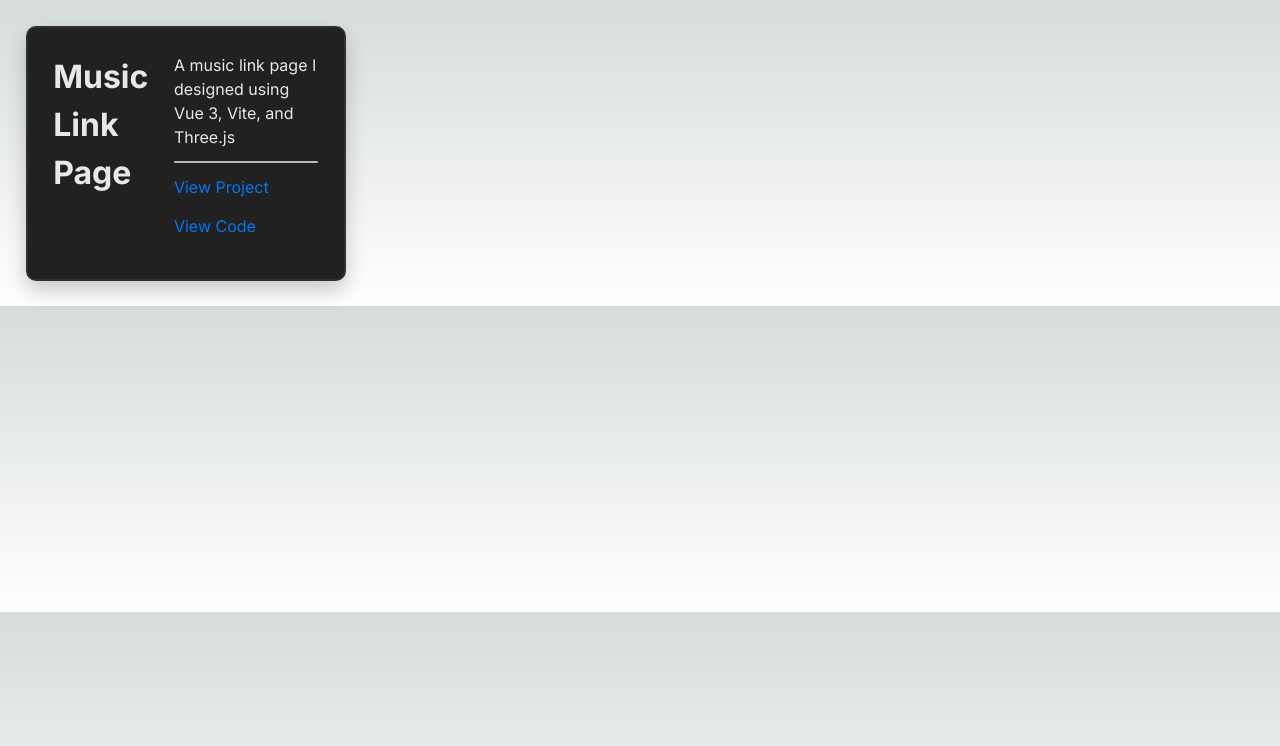
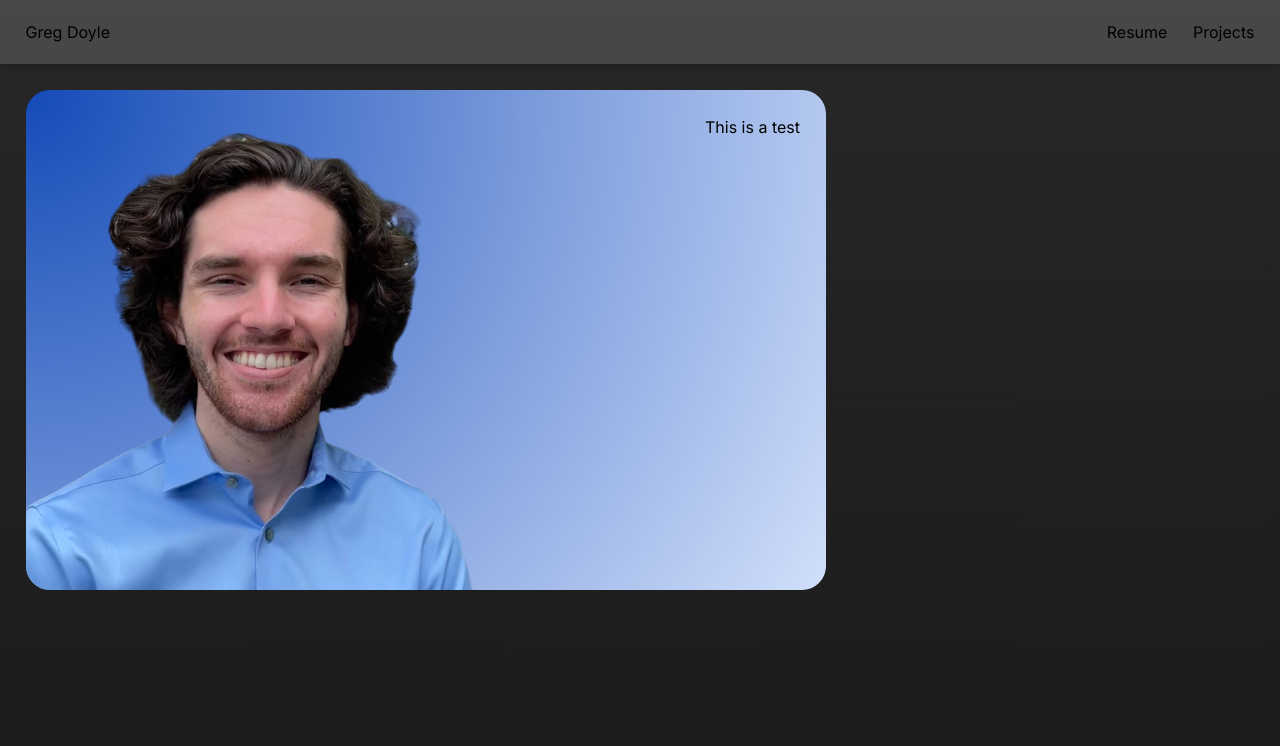
Before and after one commit to 18gdoyle/GregDoylesPortfolioSite, a Next.js app in the folder greg-doyles-portfolio-site/: page / in a window 1280 px wide. Shown: the top 746 px of the page. Built offline with nearby package versions, Linux system fonts and the light colour scheme.

Commit message:
nav bar looks nce

```diff
--- /dev/null
+++ b/greg-doyles-portfolio-site/app/components/NavBar.css
@@ -0,0 +1,19 @@
+.navBar {
+    position: fixed;
+    width: 100%;
+    top: 0;
+    height: 8vh;
+    background-color: rgba(255, 255, 255, .15);
+    backdrop-filter: blur(5px);
+    display: flex;
+    align-items: center;
+    padding: 2vw;
+    box-shadow: 0 3px 10px rgb(0 0 0 / 0.2);
+}
+
+.navLinks {
+    margin-left: auto;
+    margin-right: 0;
+    display: flex;
+    gap: 2vw;
+}
--- /dev/null
+++ b/greg-doyles-portfolio-site/app/components/NavBar.tsx
@@ -0,0 +1,19 @@
+import './NavBar.css'
+
+export default function Home() {
+    return (
+      <main>
+        <div className="navBar">
+            Greg Doyle
+            <div className='navLinks'>
+                <div>
+                    Resume
+                </div>
+                <div>
+                    Projects
+                </div>
+            </div>
+        </div>
+      </main>
+    )
+  }
--- a/greg-doyles-portfolio-site/app/components/ProjectCard.tsx
+++ b/greg-doyles-portfolio-site/app/components/ProjectCard.tsx
@@ -17,9 +17,7 @@ export default function Home() {
                         </p>
                     </div>
                     <div className='flexItem'>
-                        <p className="para">
-                            <hr className="rounded"></hr>
-                        </p>
+                        <hr className="rounded"></hr>
                     </div>
                    <div className='flexItem'>
                     <p className="para">
--- a/greg-doyles-portfolio-site/app/components/WelcomeCard.css
+++ b/greg-doyles-portfolio-site/app/components/WelcomeCard.css
@@ -1,12 +1,4 @@
-* {
-  box-sizing: border-box;
-}
 
-html {
-  font-family: sans-serif;
-  font-weight: 300;
-  color: hsl(0 0% 15%);
-}
 
 h2 {
   font-weight: 400;
@@ -25,12 +17,6 @@ p {
   margin: 0;
 }
 
-body {
-  display: grid;
-  place-items: center;
-  min-height: 100vh;
-}
-
 figure {
   width: 800px;
   aspect-ratio: 8 / 5;
@@ -38,12 +24,17 @@ figure {
   --accent: hsl(220 80% 40%);
   transition: background 0.2s;
   background:
-    radial-gradient(circle at top left, var(--accent), transparent 75%),
+    radial-gradient(circle at top left, var(--accent), transparent 100%),
     var(--bg);
-  margin: 0;
+  margin: 2vw;
   position: relative;
   overflow: hidden;
   border-radius: 1.5rem;
+  --hover: 0;
+}
+
+figure:hover {
+  --hover: 1;
 }
 
 img {
@@ -56,14 +47,6 @@ img {
   transition: transform 0.2s;
 }
 
-article {
-  --hover: 0;
-}
-
-article:hover {
-  --hover: 1;
-}
-
 .welcomeCardText {
   padding: 2vw;
   text-align: right;
--- a/greg-doyles-portfolio-site/app/globals.css
+++ b/greg-doyles-portfolio-site/app/globals.css
@@ -11,17 +11,19 @@
 @media (prefers-color-scheme: dark) {
   :root {
     --foreground-rgb: 255, 255, 255;
-    --background-start-rgb: 0, 0, 0;
-    --background-end-rgb: 0, 0, 0;
   }
 }
 
 body {
   color: rgb(var(--foreground-rgb));
-  background: linear-gradient(
-      to bottom,
-      transparent,
-      rgb(var(--background-end-rgb))
-    )
-    rgb(var(--background-start-rgb));
+  background: -webkit-linear-gradient(360deg, #1C1C1C 10%, #494949 360%);
+  background: -moz-linear-gradient(360deg, #1C1C1C 10%, #494949 360%);
+  background: linear-gradient(360deg, #1C1C1C 10%, #494949 360%);
 }
+
+.pageContainer {
+  position: relative;
+  height: 92vh;
+  margin-top: 8vh;
+  overflow-y: auto;
+}
--- a/greg-doyles-portfolio-site/app/page.tsx
+++ b/greg-doyles-portfolio-site/app/page.tsx
@@ -1,10 +1,12 @@
 import WelcomeCard from './components/WelcomeCard'
-import ProjectCard from './components/ProjectCard'
+import HomePage from './pages/HomePage'
+import NavBar from './components/NavBar'
 
 export default function Home() {
   return (
     <main>
-      <ProjectCard></ProjectCard>
+      <NavBar></NavBar>
+      <HomePage></HomePage>
     </main>
   )
 }
--- /dev/null
+++ b/greg-doyles-portfolio-site/app/pages/HomePage.tsx
@@ -0,0 +1,13 @@
+import './HomePage.css'
+import ProjectCard from '../components/ProjectCard'
+import WelcomeCard from '../components/WelcomeCard'
+
+export default function Home() {
+    return (
+      <main>
+        <div className="pageContainer">
+            <WelcomeCard></WelcomeCard>
+        </div>
+      </main>
+    )
+  }
```
Also changed, not shown: greg-doyles-portfolio-site/app/pages/HomePage.css (added).
